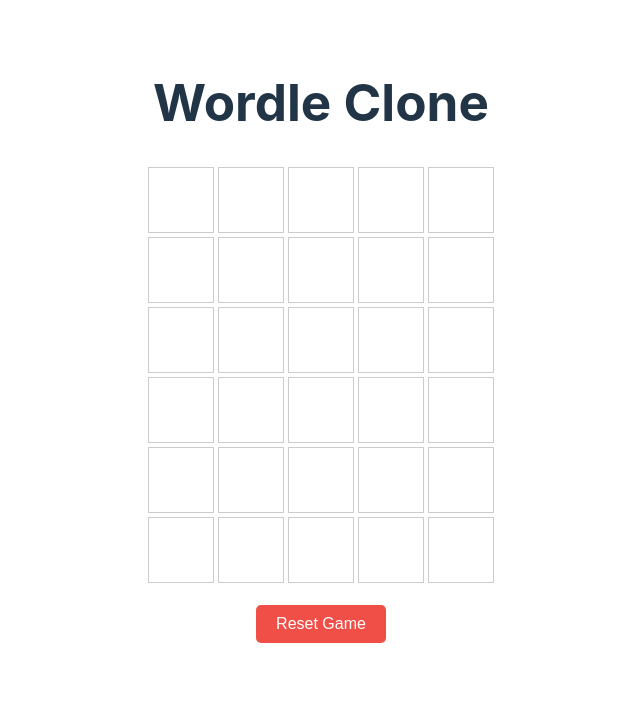
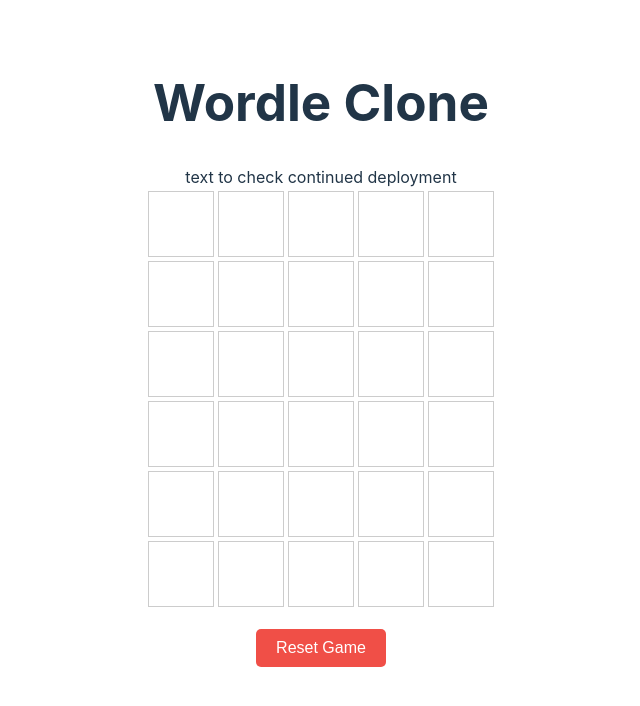
Before and after one commit to Ethan-Ramos11/wordle-clone, a React (Vite) app: page / in a window 1280 px wide. Shown: the top 706 px of the page, without its empty margins (319-959 px from the left). Built offline with nearby package versions, Linux system fonts and the light colour scheme.

Commit message:
Added test text to see if the pages will update

```diff
--- a/src/components/board.jsx
+++ b/src/components/board.jsx
@@ -100,6 +100,8 @@
     };
   }, [handleKeyDown]);
   return (
+    <>
+      <div>text to check continued deployment</div>
       <div>
         {gameOver && (
           <div className={`game-over game-over-${isWinner ? "won" : "lost"}`}>
@@ -127,6 +129,7 @@
         )}
         <ResetButton onReset={resetGame} result={isWinner} />
       </div>
+    </>
   );
 };
 export default Board;
```
Lines whose indentation alone changed are shown as unchanged.
